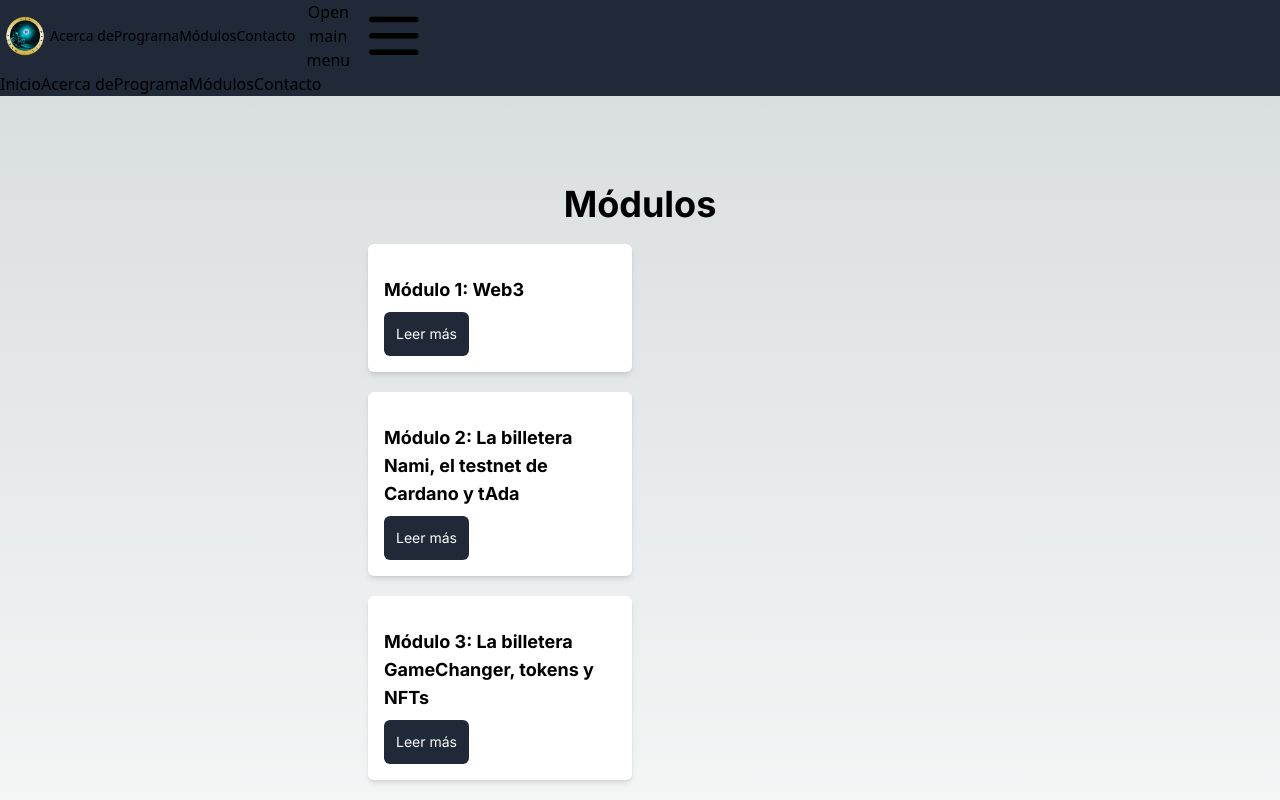
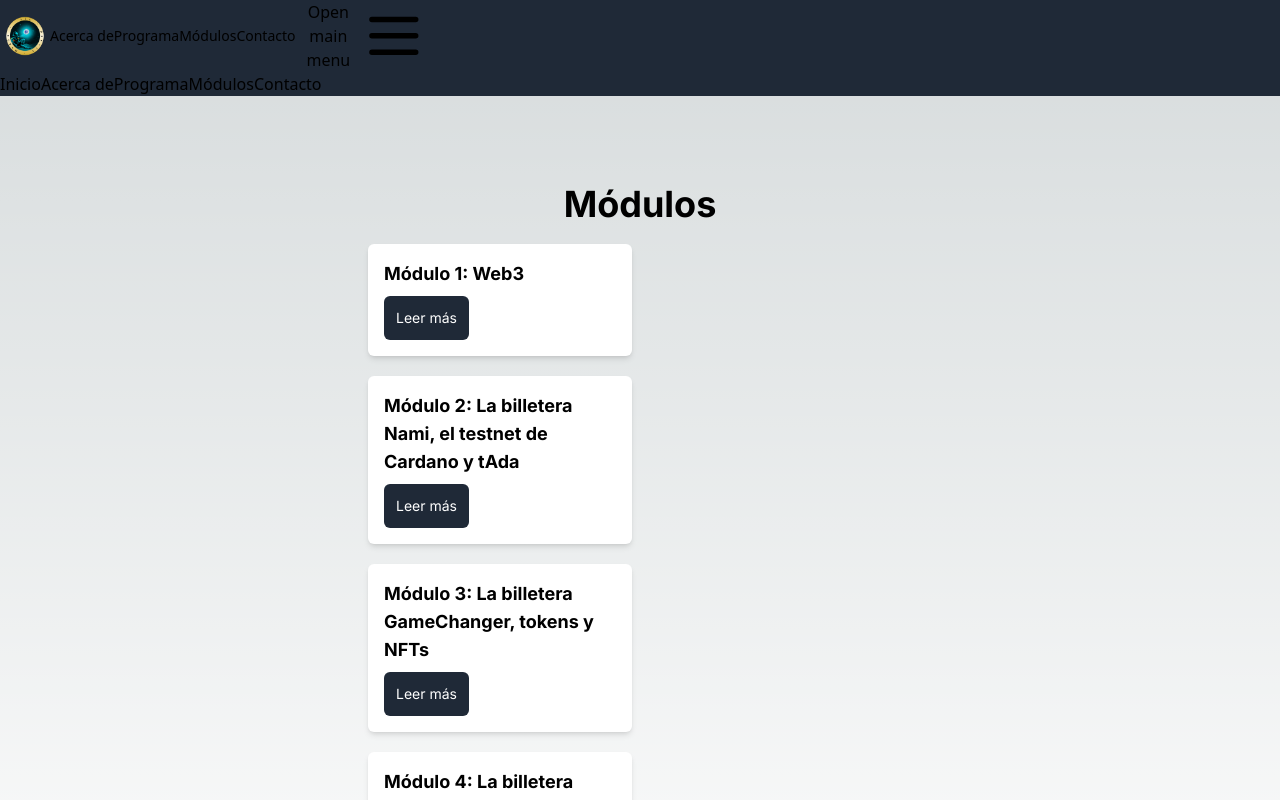
Before and after one commit to mayanhavoc/cst-nextjs-tailwind, a Next.js app: page /blog in a window 1280 px wide. Shown: the top 800 px of the page. Built offline with nearby package versions, Linux system fonts and the light colour scheme.

Commit message:
move li element to follow map to satisfy iterator key rule

```diff
--- a/src/pages/blog/index.jsx
+++ b/src/pages/blog/index.jsx
@@ -13,22 +13,20 @@ export default function Modules({ posts }) {
 				<h2 className='text-4xl font-bold dark:text-white/90'>Módulos</h2>
 				<ul className='w-full'>
 					{posts.map((post) => (
-						<div className='my-5'>
-							<div className='grid grid-cols-1 md:grid-cols-2 gap-4 my-5 max-w-2xl'>
-								<div className='bg-white shadow-md rounded-md overflow-hidden'>
-									<li
-										key={post.slug}
-										className='mt-4 text-2xl dark:text-white/90'>
+						<li key={post.slug} className='mt-4 text-2xl dark:text-white/90'>
+							<div className='my-5'>
+								<div className='grid grid-cols-1 md:grid-cols-2 gap-4 my-5 max-w-2xl'>
+									<div className='bg-white shadow-md rounded-md overflow-hidden'>
 										<div className='p-4'>
 											<h3 className='text-lg font-bold mb-2'>{post.title}</h3>
 											<button className='rounded-md bg-gray-800 p-3 text-white text-sm'>
 												<Link href={`/blog/${post.slug}`}>Leer más</Link>
 											</button>
 										</div>
-									</li>
+									</div>
 								</div>
 							</div>
-						</div>
+						</li>
 					))}
 				</ul>
 			</section>
```
